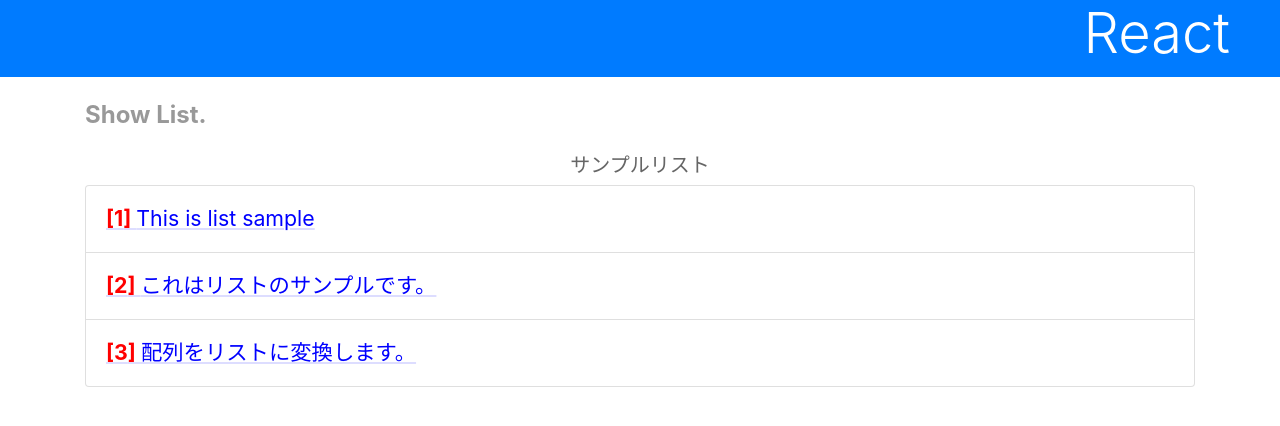
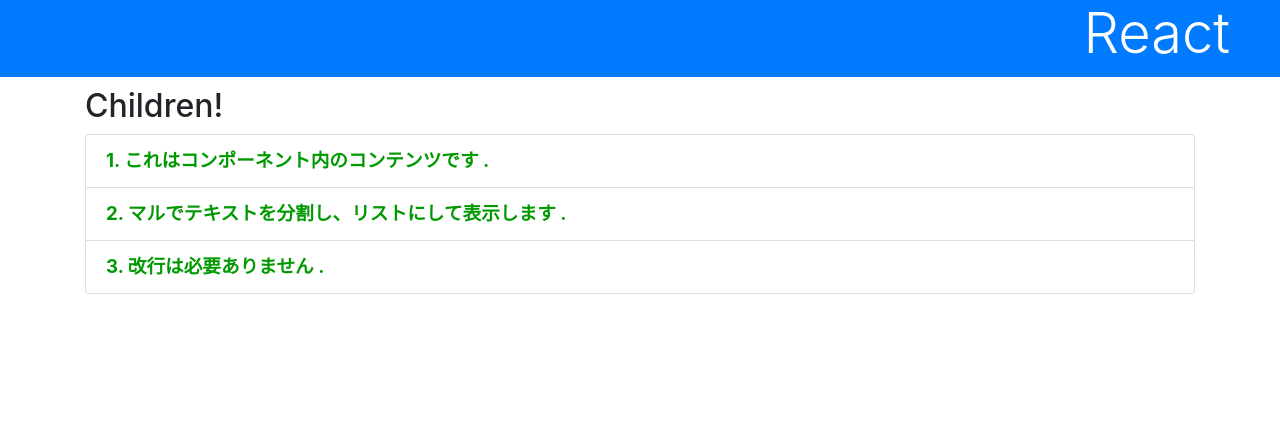
Before and after one commit to shusuke-nakamura/entry-react, a React (Create React App) app in the folder react_app/: page / in a window 1280 px wide. Shown: the top 426 px of the page. Built offline with nearby package versions, Linux system fonts and the light colour scheme.

Commit message:
子エレメントを参照する

```diff
--- a/react_app/src/App.js
+++ b/react_app/src/App.js
@@ -3,75 +3,53 @@
 
 class App extends Component {
 
-  data = [
-    "This is list sample",
-    "これはリストのサンプルです。",
-    "配列をリストに変換します。"
-  ]
+  input = ''
 
   constructor(props){
     super(props)
-    this.state = {
-      list: this.data
-    }
-  }
-
-  render(){
-    return  <div>
-    <h1 className="bg-primary text-white display-4">React</h1>
-    <div className="container">
-      <p className="subtitle">Show List.</p>
-      <List title="サンプルリスト" data={this.data} />
-    </div>
-  </div>
-  }
-}
-
-class List extends Component {
-  number = 1
-
-  render() {
-    let data = this.props.data
-    return (
-      <div>
-        <p className="h5 text-center">{this.props.title}</p>
-        <ul className="list-group">
-          {data.map((item, key) =>
-            <li className="list-group-item" key={key}>
-              <Item number={key + 1} value={item} />
-            </li>
-          )}
-        </ul>
-      </div>
-    )
-  }
-}
-
-class Item extends Component {
-  itm = {
-    fontSize: "16pt",
-    color: "#00f",
-    textDecoration: 'underline',
-    textDecorationColor: '#ddf',
-  }
-
-  num = {
-    fontWeight: "bold",
-    color: "red"
   }
 
   render() {
-    return (
-      <p style={this.itm}>
-        <span style={this.num}>
-          [{this.props.number}]&nbsp;
-        </span>
-        {this.props.value}
-      </p>
-    )
+    return <div>
+      <h1 className="bg-primary text-white display-4">React</h1>
+      <div className="container">
+        <Message title="Children!">
+          これはコンポーネント内のコンテンツです。
+          マルでテキストを分割し、リストにして表示します。
+          改行は必要ありません。
+        </Message>
+      </div>
+    </div>
+  }
+
+}
+
+class Message extends Component {
+  li = {
+    fontSize: "14pt",
+    fontWeight: "bold",
+    color: "#090",
+  }
+
+  render() {
+    let content = this.props.children
+    let arr = content.split('。')
+    let arr2 = []
+    for (let i = 0; i < arr.length; i++) {
+      if (arr[i].trim() != '') {
+        arr2.push(arr[i])
+      }
+    }
+    let list = arr2.map((value, key)=>(
+      <li className="list-group-item" style={this.li} key={key}>{key + 1}. {value} .</li>
+    ))
+
+    return <div>
+      <h2>{this.props.title}</h2>
+      <ol className="list-group">{list}</ol>
+    </div>
   }
 }
 
 
-
 export default App
```
